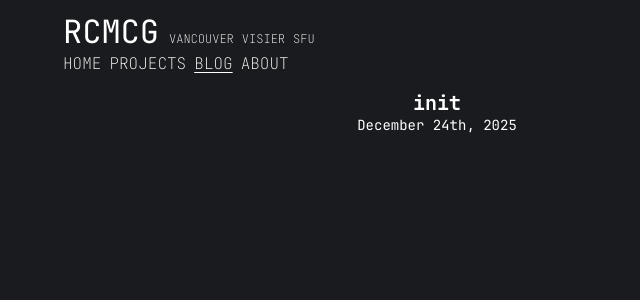
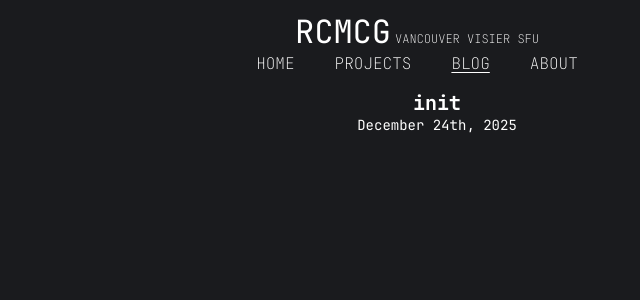
Before and after one commit to rcmcg/personal-website, a React (Vite) app in the folder rcmcg/: page /blog in a window 1280 px wide. Shown: the top 300 px of the page, without its empty margins (203-843 px from the left). Built offline with nearby package versions, Linux system fonts and the light colour scheme; no server answers.

Commit message:
adjust header

```diff
--- a/rcmcg/src/components/header/Header.tsx
+++ b/rcmcg/src/components/header/Header.tsx
@@ -7,9 +7,7 @@ function Header() {
       <div className={"header-container margin"}>
         <div className={"header header-first-line"}>
           <h1>rcmcg</h1>
-          <div className={"header-item"}>vancouver</div>
-          <div className={"header-item"}>visier</div>
-          <div className={"header-item"}>sfu</div>
+          <div className={"header-item"}>vancouver visier sfu</div>
         </div>
         <div className={"header header-second-line"}>
           <NavLink to={"/"}>
--- a/rcmcg/src/components/header/header.css
+++ b/rcmcg/src/components/header/header.css
@@ -1,6 +1,10 @@
 .header {
     font-family: jetbrains, monospace;
     text-transform: uppercase;
+}
+
+.header > h1 {
+    margin: 0 4px 0 0;
 }
 
 .header-first-line {
@@ -17,6 +21,20 @@
     display: flex;
 }
 
+@media screen and (width > 600px) {
+    .header-first-line {
+        justify-content: center;
+    }
+
+    .header-second-line {
+        justify-content: center;
+    }
+
+    .header-item {
+        padding-right: 32px;
+    }
+}
+
 .header-item {
     margin-right: 8px;
     padding-bottom: 6px;
```
